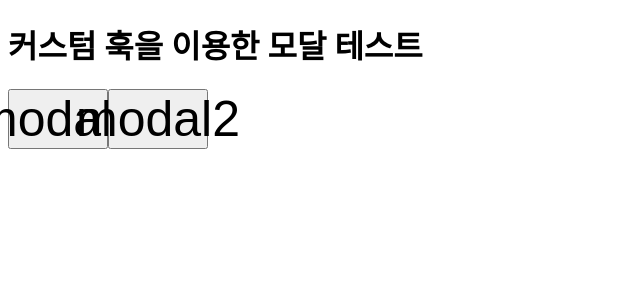
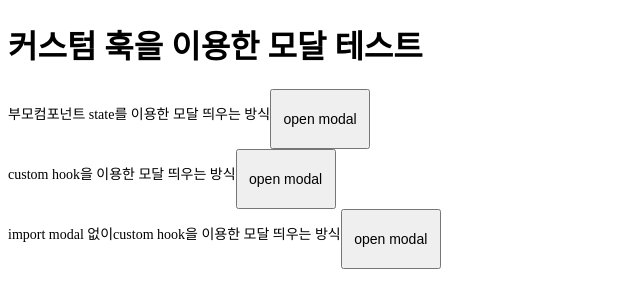
Before and after one commit to kwangminini/practice-repo, a React app: page /customhookmodal in a window 1280 px wide. Shown: the top 308 px of the page, without its empty margins (0-640 px from the left). Built offline with nearby package versions, Linux system fonts and the light colour scheme.

Commit message:
add modal description text and test code

```diff
--- a/src/components/CustomHookModal/index.tsx
+++ b/src/components/CustomHookModal/index.tsx
@@ -15,13 +15,16 @@ const ButtonWrapper = styled.div`
   display: flex;
 `;
 //props 부분 블로그 포스팅
-const Button = styled.button<{ fontsize: string }>`
+const Button = styled.button`
   width: 100px;
   height: 60px;
   display: flex;
   align-items: center;
   justify-content: center;
-  font-size: ${(props) => props.fontsize};
+  font-size: 14px;
+`;
+const Text = styled.p`
+  font-size: 14px;
 `;
 
 function CustomHookModal() {
@@ -29,8 +32,16 @@ function CustomHookModal() {
     <Wrapper>
       <Title data-testid="title">커스텀 훅을 이용한 모달 테스트</Title>
       <ButtonWrapper>
-        <Button fontsize={`50px`}>modal1</Button>
-        <Button fontsize={`50px`}>modal2</Button>
+        <Text>부모컴포넌트 state를 이용한 모달 띄우는 방식</Text>
+        <Button>open modal</Button>
+      </ButtonWrapper>
+      <ButtonWrapper>
+        <Text>custom hook을 이용한 모달 띄우는 방식</Text>
+        <Button>open modal</Button>
+      </ButtonWrapper>
+      <ButtonWrapper>
+        <Text>import modal 없이custom hook을 이용한 모달 띄우는 방식</Text>
+        <Button>open modal</Button>
       </ButtonWrapper>
     </Wrapper>
   );
```
Also changed, not shown: src/components/CustomHookModal/test.tsx (+22 -1 lines).
